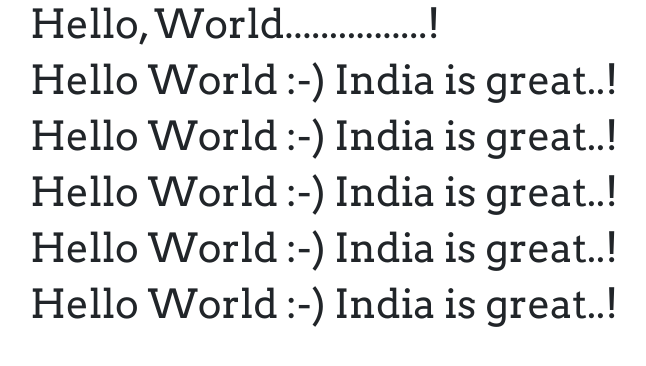
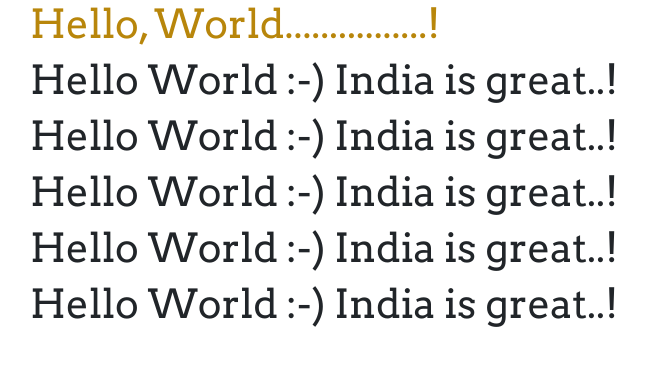
Before and after one commit to karthik-dusk/Hello-India, a plain HTML site: page index.html in a window 1280 px wide. Shown: the whole page, without its empty margins (52-698 px from the left). Drawn offline with nearby package versions, Linux system fonts and the light colour scheme.

Commit message:
css style corrected
css style corrected

```diff
--- a/index.html
+++ b/index.html
@@ -17,7 +17,7 @@
 			font-family: 'Arvo', serif;
 		}
 		.titleText {
-		        color: "#B8860B"
+		        color: #B8860B
 		}
 	</style>
 
```
